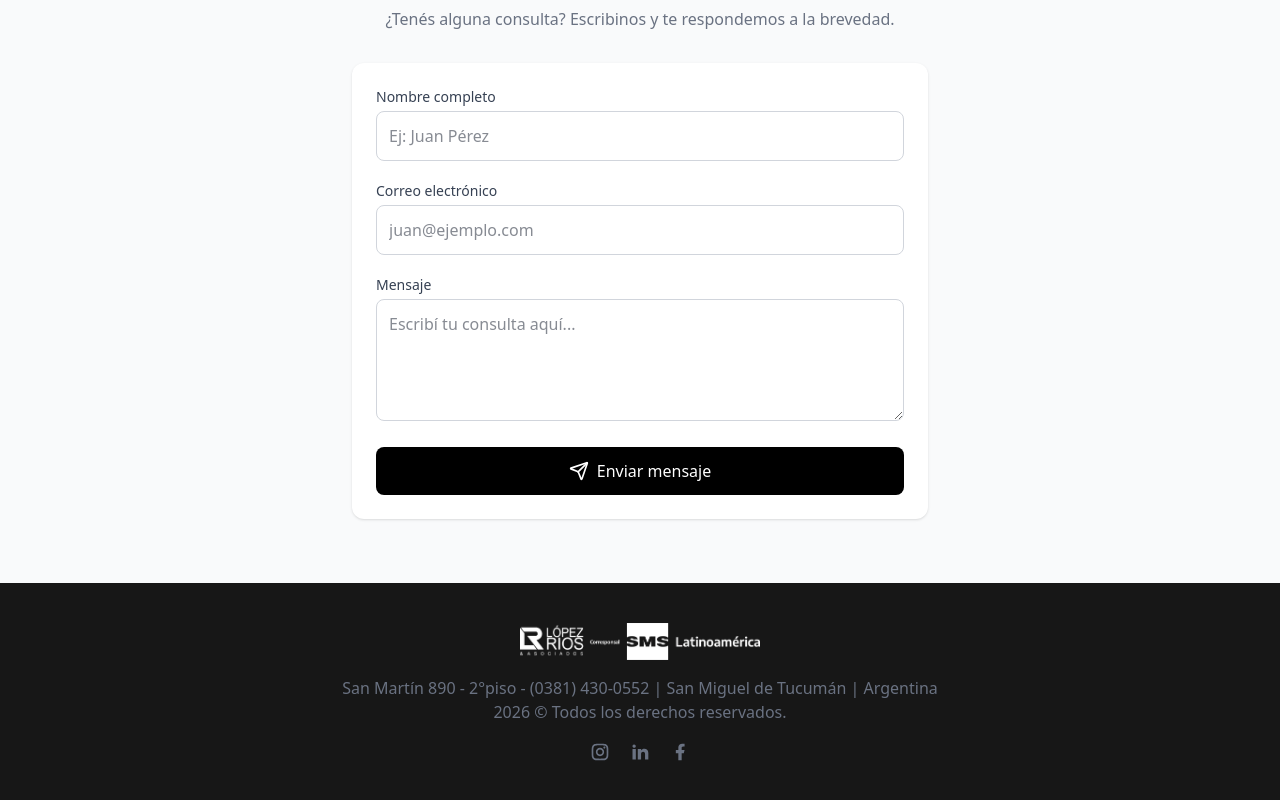
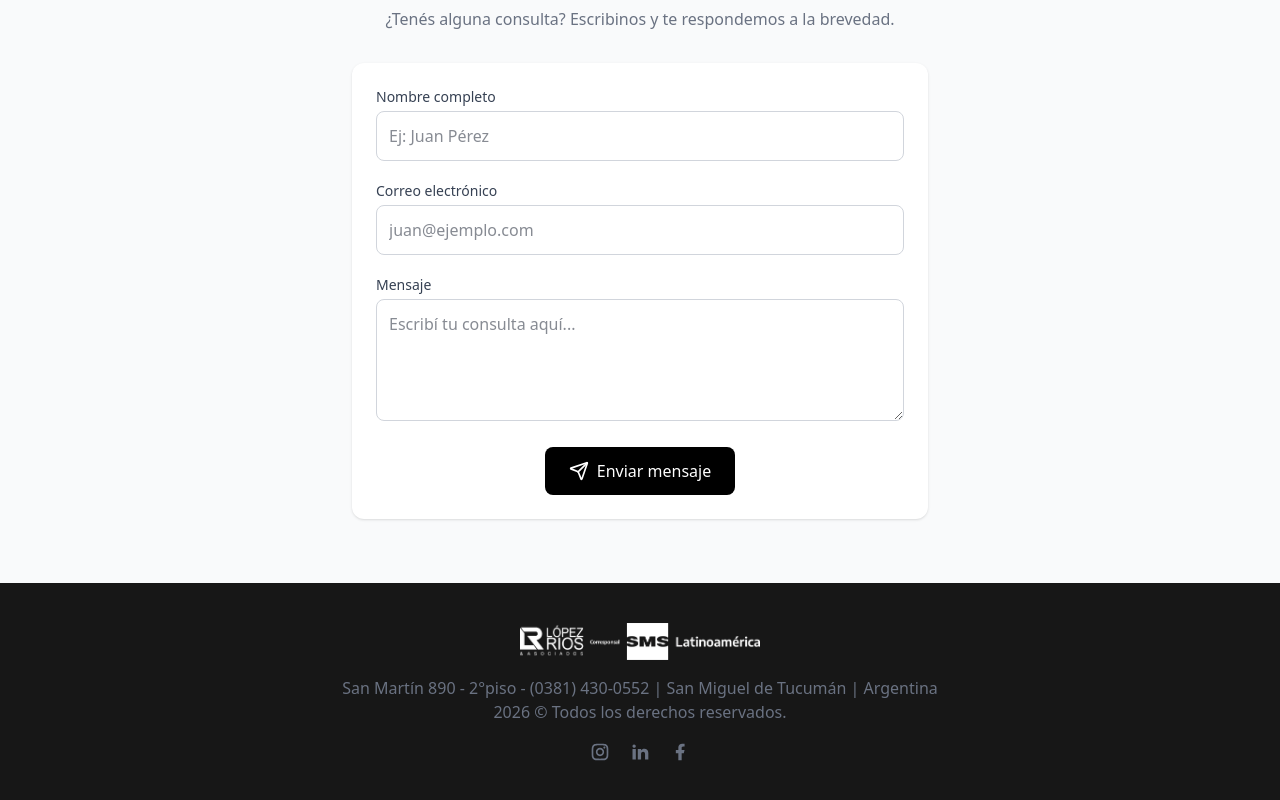
Before and after one commit to federg11/LR-page, a React (Vite) app: page / in a window 1280 px wide. Shown: the part 3258-4058 px from the top of the page. Built offline with nearby package versions, Linux system fonts and the light colour scheme; no server answers.

Commit message:
cambios seccion contacto

```diff
--- a/src/components/sections/Contact/Contact.jsx
+++ b/src/components/sections/Contact/Contact.jsx
@@ -161,7 +161,7 @@ const Contact = () => {
           <button
             type="submit"
             disabled={isLoading}
-            className="w-full bg-black text-white py-3 px-6 rounded-lg font-medium hover:bg-red-700 disabled:bg-gray-400 disabled:cursor-not-allowed transition-colors duration-200 flex items-center justify-center gap-2"
+            className="mx-auto bg-black text-white py-3 px-6 rounded-lg font-medium hover:bg-red-700 disabled:bg-gray-400 disabled:cursor-not-allowed transition-colors duration-200 flex items-center justify-center gap-2"
           >
             {isLoading ? (
               <>
```
